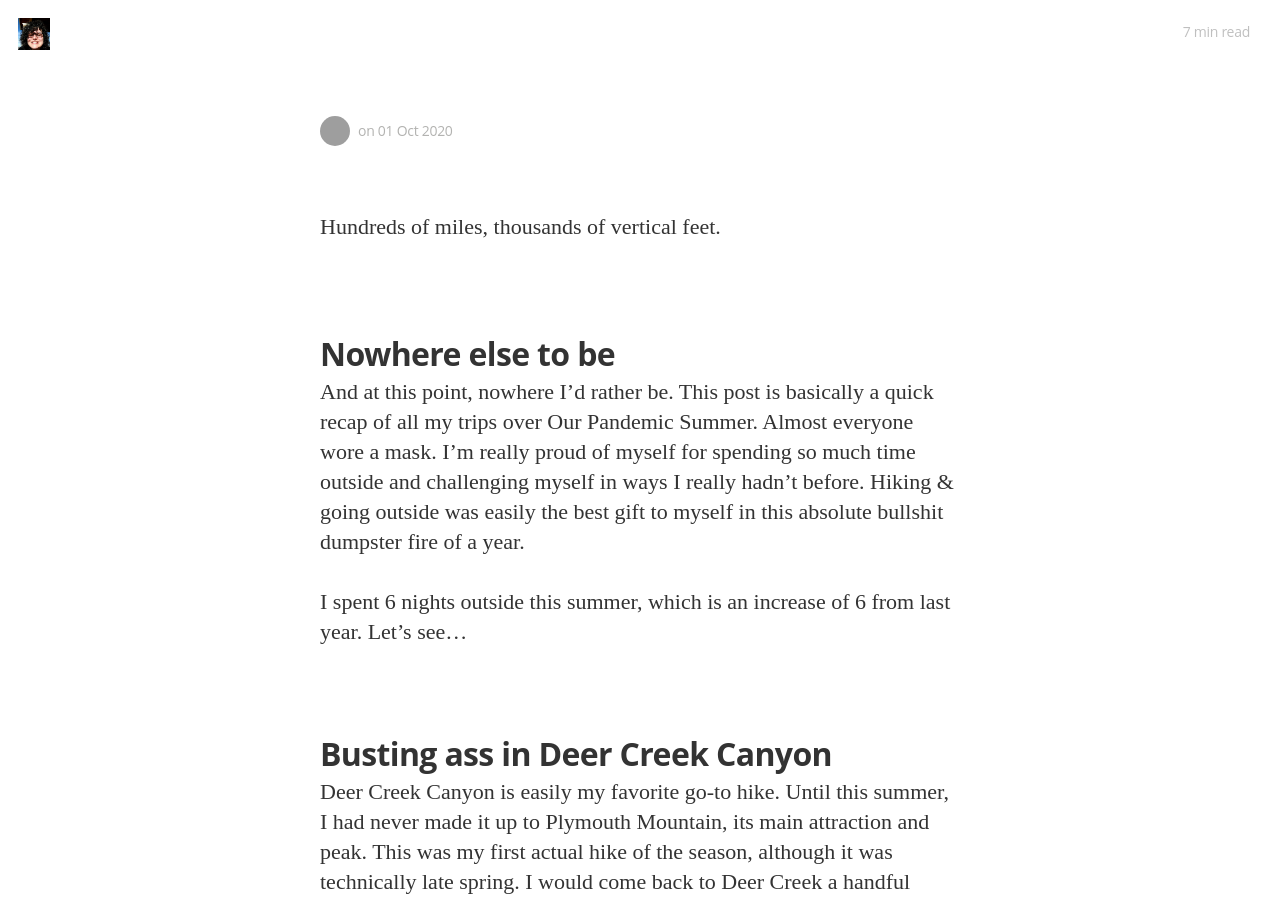
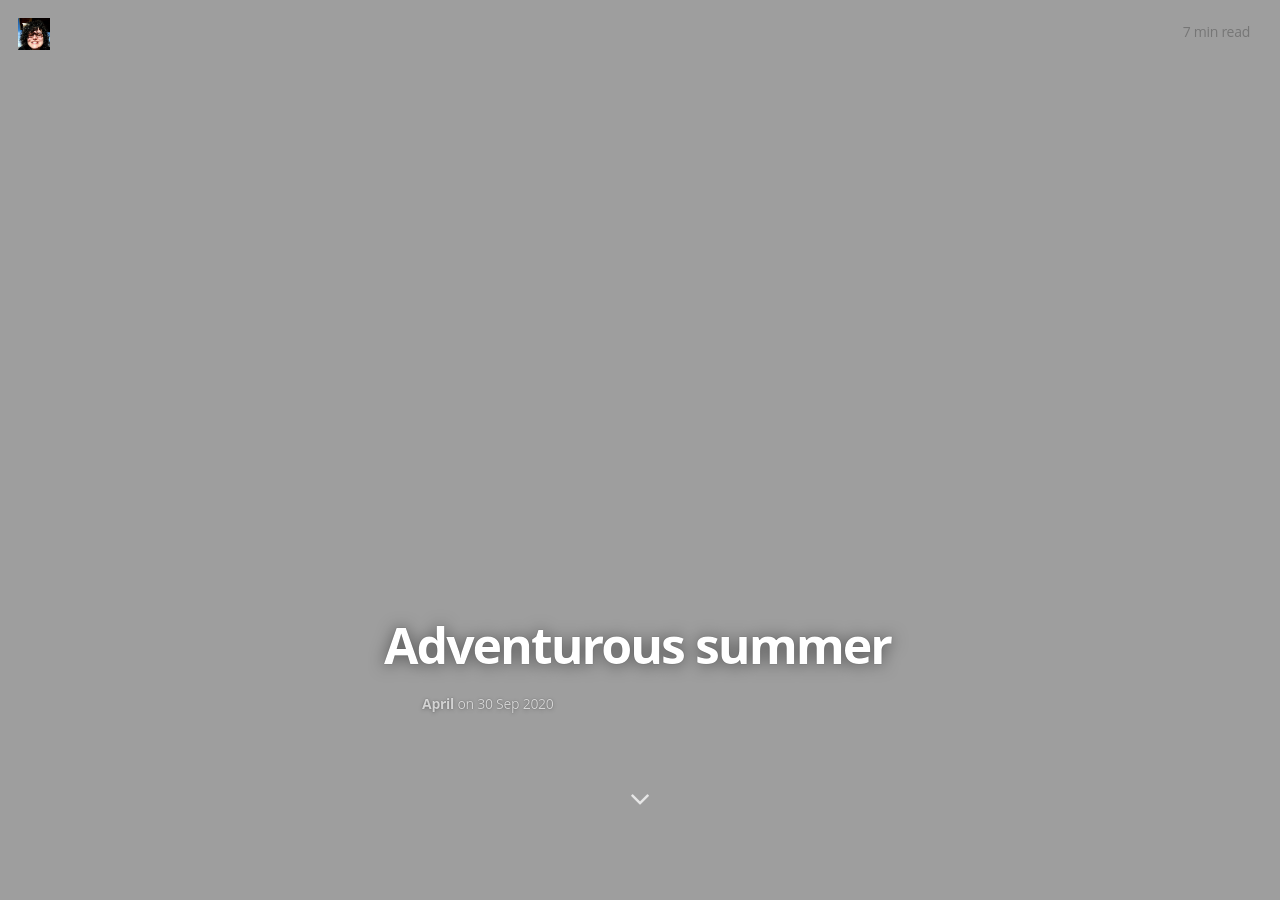
Before and after one commit to AprilElizabeth/aprilelizabeth.github.io, a Jekyll site: the page built from _posts/2020-09-30-adventurous-summer.md, in a window 1280 px wide and 900 px high. Built offline with Jekyll 4.4.1, drawn with Linux system fonts in a browser that asks for light colours; nearby versions of some CDN libraries; some web fonts are replaced; our own code applies the rules of GitHub Pages for plain Markdown files; some of the changed text lies outside the part shown; grey boxes are pictures that could not be loaded.

Commit message:
it was the front matter all along
for some reason, liquid variables in the front matter caused issues.

```diff
--- a/_posts/2020-09-30-adventurous-summer.md
+++ b/_posts/2020-09-30-adventurous-summer.md
@@ -1,8 +1,7 @@
 ---
 layout: post
 title: Adventurous summer
-date: '2020-09-30T21:00:00-06:00'
-image: {{site.url}}/assets/post/2020-09-30-adventurous-summer/lostcreek.jpg
+image: https://turtlemadness.net/assets/post/2020-09-30-adventurous-summer/lostcreek.jpg
 ---
 
 Hundreds of miles, thousands of vertical feet.
```
